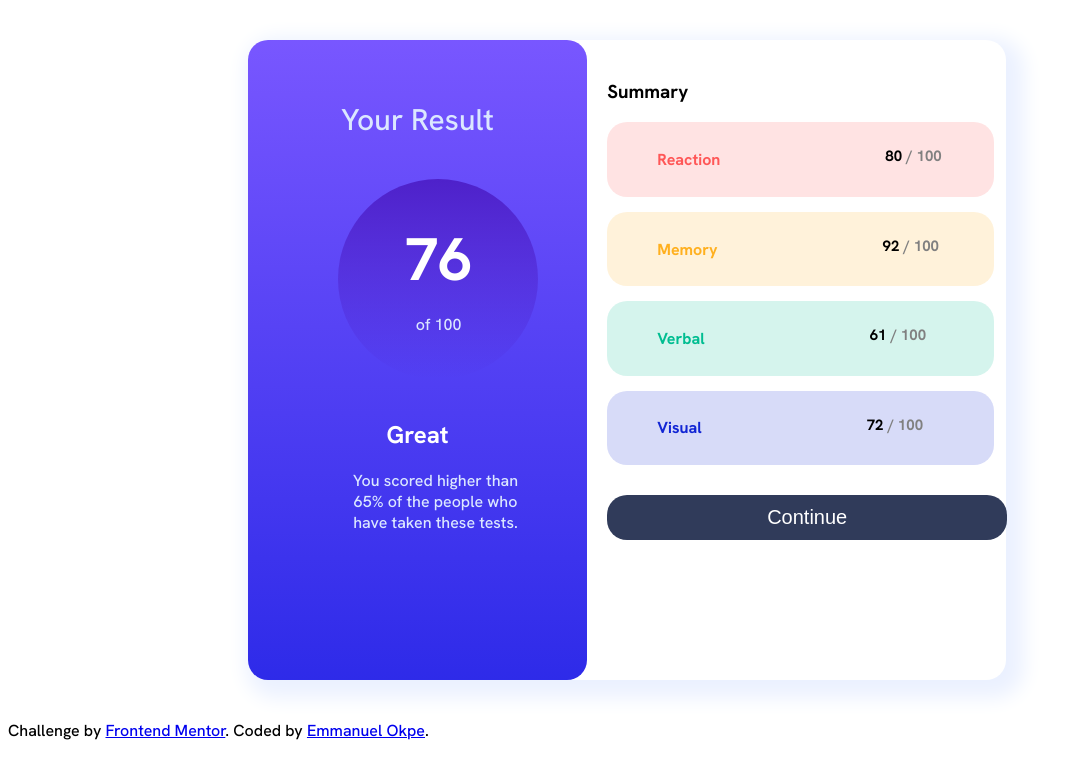
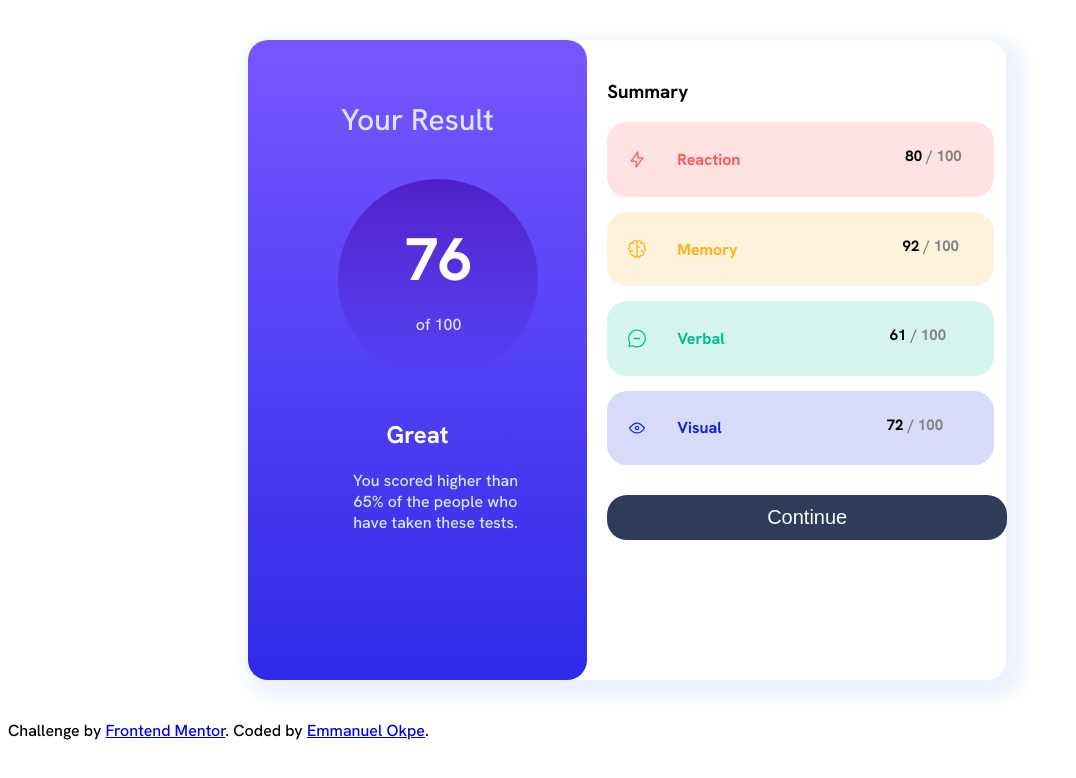
Before and after one commit to Kalinuel/my-first-code, a plain HTML site: page index.html in a window 1280 px wide. Shown: the whole page, without its empty margins (0-1076 px from the left). Drawn offline with Linux system fonts and the light colour scheme.

Commit message:
Add files via upload

```diff
--- a/index.html
+++ b/index.html
@@ -33,25 +33,25 @@
      <h3>Summary</h3>
 
      <div id="react">
-      <img src="/assets/images/icon-reaction.svg" alt="">
+      <img src="icon-reaction.svg" alt="">
      <h5 id="reactt">Reaction</h5>
     <p class="p_size ppp">80</p>&nbsp; <p class="p_size pppp"> / 100</p>
     </div>
 
     <div id="memory">
-      <img src="/assets/images/icon-memory.svg" alt="">
+      <img src="icon-memory.svg" alt="">
       <h5 id="memoryy">Memory</h5>
       <p class="p_size ppp">92</p>&nbsp; <p class="p_size pppp"> / 100</p>
     </div>
 
     <div id="verbal">
-      <img src="/assets/images/icon-verbal.svg" alt="">
+      <img src="icon-verbal.svg" alt="">
       <h5 id="verball">Verbal</h5>
       <p class="p_size ppp">61</p>&nbsp; <p class="p_size pppp"> / 100</p>
     </div>
 
     <div id="visual">
-      <img src="/assets/images/icon-visual.svg" alt="">
+      <img src="icon-visual.svg" alt="">
       <h5 id="visuall">Visual</h5>
       <p class="p_size ppp">72</p>&nbsp;<p class="p_size pppp"> / 100</p>
     </div>
```
